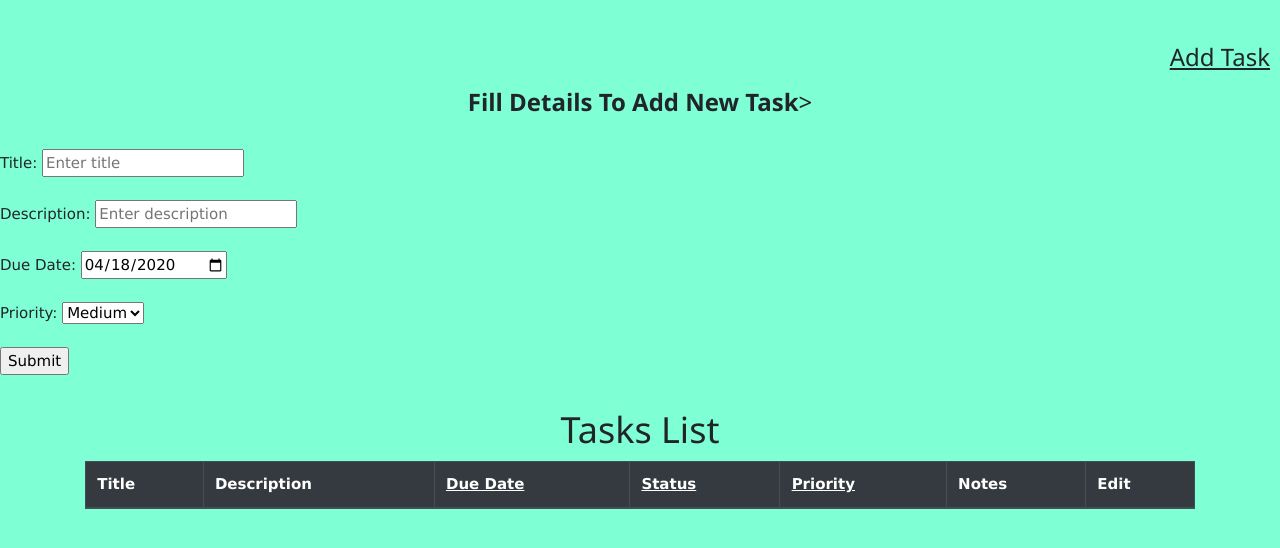
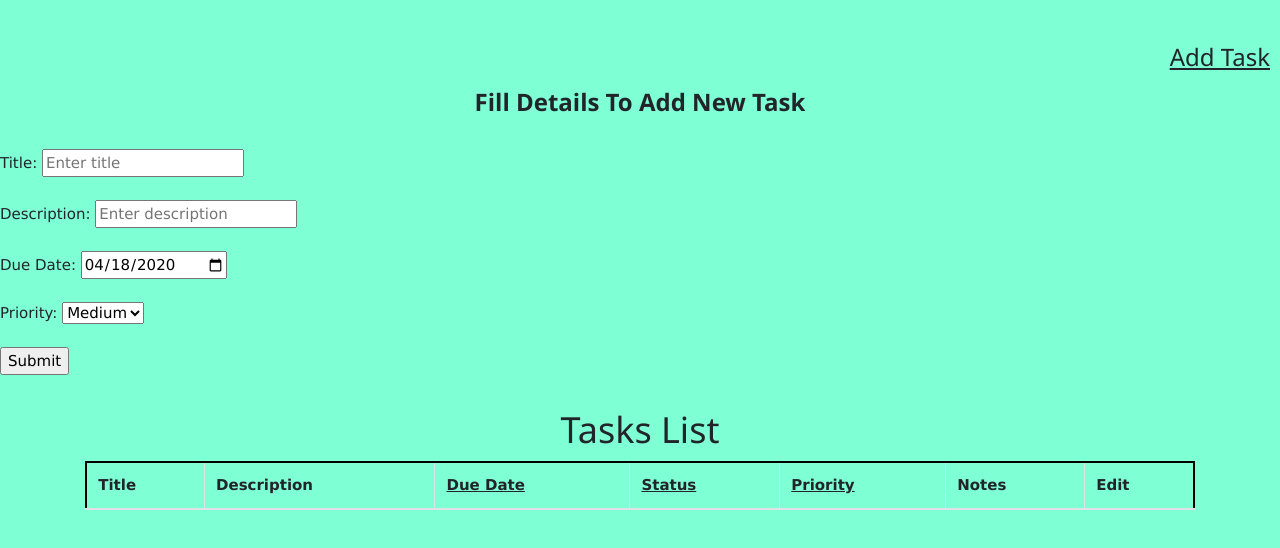
Before and after one commit to shubhamkumar08/task_Manager, a website: page public/index.html in a window 1280 px wide. Drawn offline with nearby package versions, Linux system fonts and the light colour scheme; no server answers.

Commit message:
Styling Changes

```diff
--- a/public/index.html
+++ b/public/index.html
@@ -20,7 +20,7 @@
         <div id="taskForm">
           <h3><a href="#addTask" style="float: right; margin: 10px; text-decoration: underline;">Add Task</a></h3>
           <br><br>
-            <h3 style="text-align:center"><b>Fill Details To Add New Task</b>></h3>
+            <h3 style="text-align:center"><b>Fill Details To Add New Task</b></h3>
             <br>
             <form action="javascript:;" onsubmit="addTask(this)">
                 Title: <input type="text" id="title" placeholder="Enter title" required>
@@ -92,7 +92,7 @@
       <div class="upper">
         <h1 style="text-align:center">Tasks List</h1>
           <div class="container">
-              <table id="data" class="table table-bordered table-dark">
+              <table style="border:2px Solid black ;" id="data" class="table table-bordered">
               <thead>
                 <tr>
                   <th scope="col">Title</th>
```
